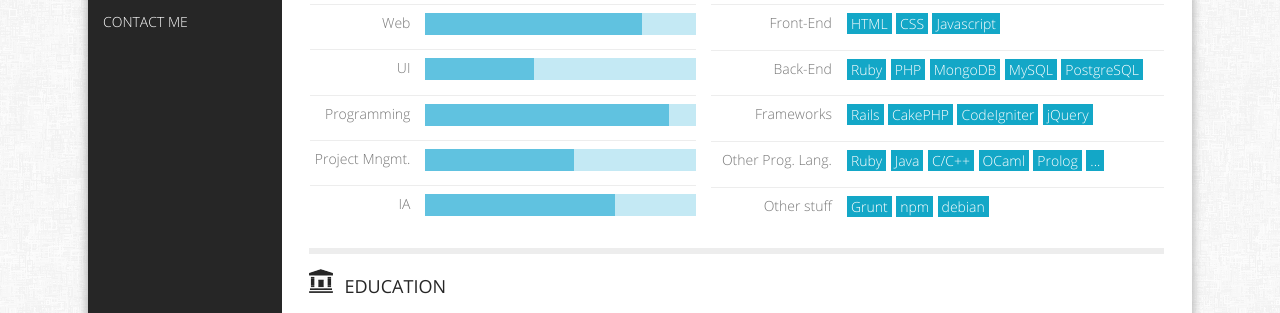
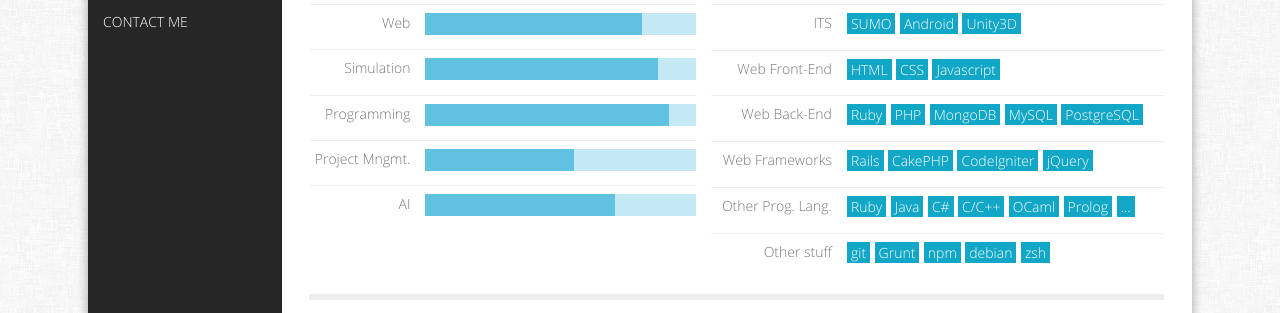
Before and after one commit to jsvgoncalves/site, a website: page index.html in a window 1280 px wide. Shown: the part 462-775 px from the top of the page. Drawn offline with nearby package versions, Linux system fonts and the light colour scheme.

Commit message:
Added stuff to skills.

```diff
--- a/css/main.less
+++ b/css/main.less
@@ -1043,7 +1043,7 @@
 }
 
 .ui-inner{
-	.progress-bar(40);
+	.progress-bar(86);
 }
 
 .prog-inner{
--- a/index.html
+++ b/index.html
@@ -171,7 +171,7 @@
 						   						</li>
 						   						<li>
 						   							<div class="label">
-						   								<p>UI</p>
+						   								<p>Simulation</p>
 						   							</div> <!-- label -->
 						   							<div class="bar">
 						   								<div class="ui-inner"></div>
@@ -195,7 +195,7 @@
 						   						</li>
 						   						<li>
 						   							<div class="label">
-						   								<p>IA</p>
+						   								<p>AI</p>
 						   							</div> <!-- label -->
 						   							<div class="bar">
 						   								<div class="ia-inner"></div>
@@ -206,9 +206,19 @@
 				   						<div class="skills-tags">
 				   							<h2 class="section-title">&nbsp;</h2>
 				   							<ul>
+				   								<li>
+				   									<div class="label">
+				   										<p>ITS</p>
+				   									</div>
+				   									<div class="tags">
+				   										<span>SUMO</span>
+				   										<span>Android</span>
+				   										<span>Unity3D</span>
+				   									</div>
+				   								</li>
 						   						<li>
 						   							<div class="label">
-						   								<p>Front-End</p>
+						   								<p>Web Front-End</p>
 						   							</div> <!-- label -->
 						   							<div class="tags">
 						   								<span>HTML</span>
@@ -218,7 +228,7 @@
 						   						</li>
 						   						<li>
 						   							<div class="label">
-						   								<p>Back-End</p>
+						   								<p>Web Back-End</p>
 						   							</div> <!-- label -->
 						   							<div class="tags">
 						   								<span>Ruby</span>
@@ -230,7 +240,7 @@
 						   						</li>
 						   						<li>
 						   							<div class="label">
-						   								<p>Frameworks</p>
+						   								<p>Web Frameworks</p>
 						   							</div> <!-- label -->
 						   							<div class="tags">
 						   								<span>Rails</span>
@@ -246,6 +256,7 @@
 						   							<div class="tags">
 						   								<span>Ruby</span>
 						   								<span>Java</span>
+						   								<span>C#</span>
 						   								<span>C/C++</span>
 						   								<span>OCaml</span>
 						   								<span>Prolog</span>
@@ -257,9 +268,11 @@
 						   								<p>Other stuff</p>
 						   							</div> <!-- label -->
 						   							<div class="tags">
+						   								<span>git</span>
 						   								<span>Grunt</span>
 						   								<span>npm</span>
 						   								<span>debian</span>
+						   								<span>zsh</span>
 						   							</div> <!-- end tags -->
 						   						</li>
 						   					</ul>
```
Also changed, not shown: css/main.css.
